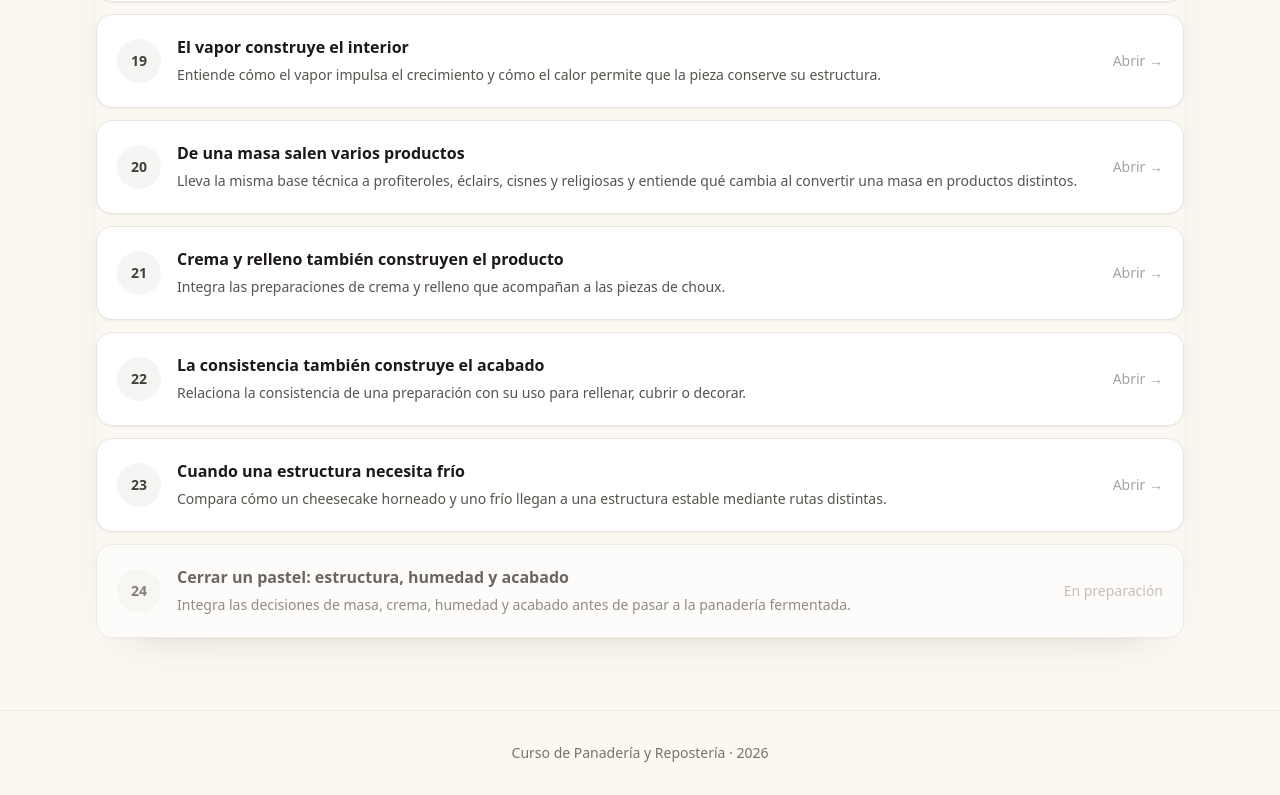
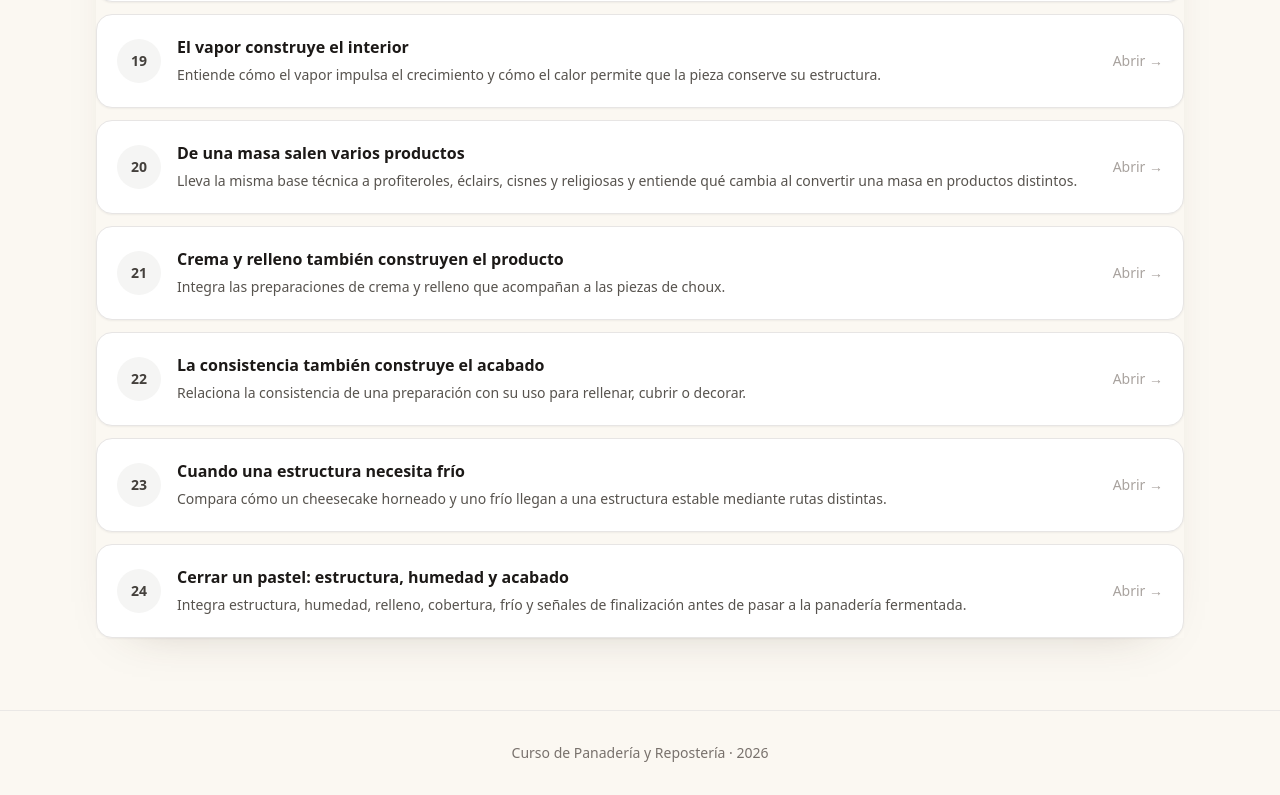
Before and after one commit to Drworm82/CursoPanadero, a Next.js app: page /modulo-3 in a window 1280 px wide. Shown: the part 1387-2182 px from the top of the page. Built offline with nearby package versions, Linux system fonts and the light colour scheme; no server answers.

Commit message:
Link lesson 24 in module 3

```diff
--- a/pages/modulo-3.js
+++ b/pages/modulo-3.js
@@ -19,7 +19,7 @@ const lessons = [
   ['21', 'Crema y relleno también construyen el producto', 'Integra las preparaciones de crema y relleno que acompañan a las piezas de choux.', '/leccion-crema-y-relleno'],
   ['22', 'La consistencia también construye el acabado', 'Relaciona la consistencia de una preparación con su uso para rellenar, cubrir o decorar.', '/leccion-montar-y-decorar'],
   ['23', 'Cuando una estructura necesita frío', 'Compara cómo un cheesecake horneado y uno frío llegan a una estructura estable mediante rutas distintas.', '/leccion-cuando-una-estructura-necesita-frio'],
-  ['24', 'Cerrar un pastel: estructura, humedad y acabado', 'Integra las decisiones de masa, crema, humedad y acabado antes de pasar a la panadería fermentada.', '#'],
+  ['24', 'Cerrar un pastel: estructura, humedad y acabado', 'Integra estructura, humedad, relleno, cobertura, frío y señales de finalización antes de pasar a la panadería fermentada.', '/leccion-cerrar-un-pastel'],
 ];
 
 export default function ModuleThreePage() {
```
